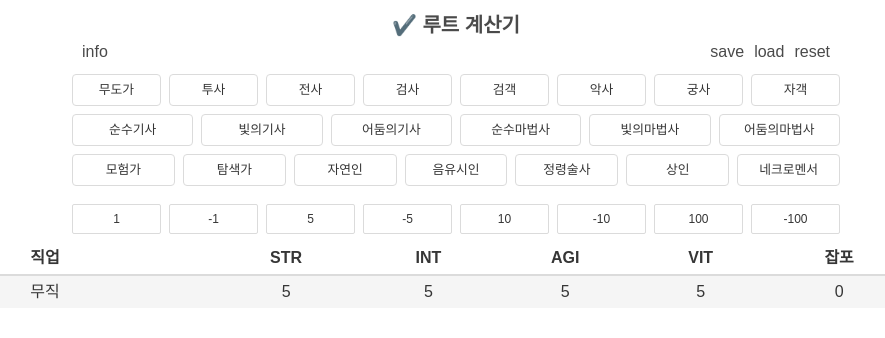
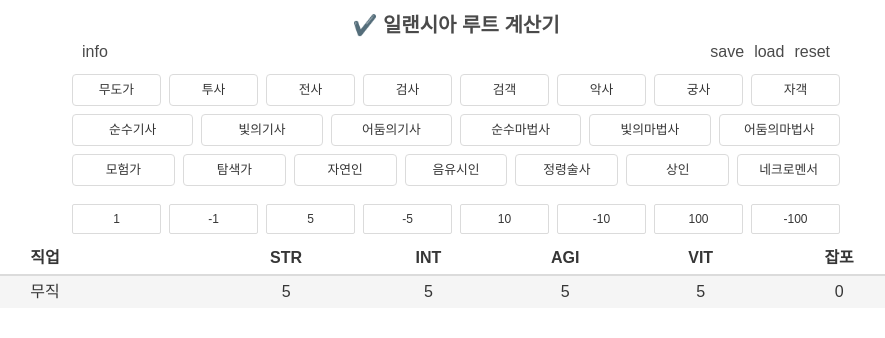
Before and after one commit to ktseo41/route-calculator, a React (Vite) app: page / in a window 1280 px wide. Shown: the top 338 px of the page, without its empty margins (184-1069 px from the left). Built offline with nearby package versions, Linux system fonts and the light colour scheme; a web font is replaced by a local one.

Commit message:
save 메소드 분리
-  modal을 만들예정

```diff
--- a/src/App.tsx
+++ b/src/App.tsx
@@ -129,6 +129,12 @@ function isOverFiftySeven(restString: string): boolean {
   return nextFiftySevenIndex % 2 === 0;
 }
 
+function save(rLL: RouteLinkedList) {
+  const queryToSave = getCustomQueryFromRLL(rLL);
+  if (queryToSave.length === 0) return;
+  location.replace(location.origin + "/?" + queryToSave);
+}
+
 export default function App() {
   const [rLL, setRLL] = useState(new RouteLinkedList());
   const [selectedNode, setSelectedNode] = useState(rLL.tail);
@@ -220,7 +226,7 @@ export default function App() {
                 location.reload();
               }}
             >
-              ✔️ 루트 계산기
+              ✔️ 일랜시아 루트 계산기
             </span>
           </div>
 
@@ -246,9 +252,7 @@ export default function App() {
         <UtilBarRight>
           <UtilBarItem
             onClick={() => {
-              const queryToSave = getCustomQueryFromRLL(rLL);
-              if (queryToSave.length === 0) return;
-              location.replace(location.origin + "/?" + queryToSave);
+              save(rLL);
             }}
           >
             save
```
